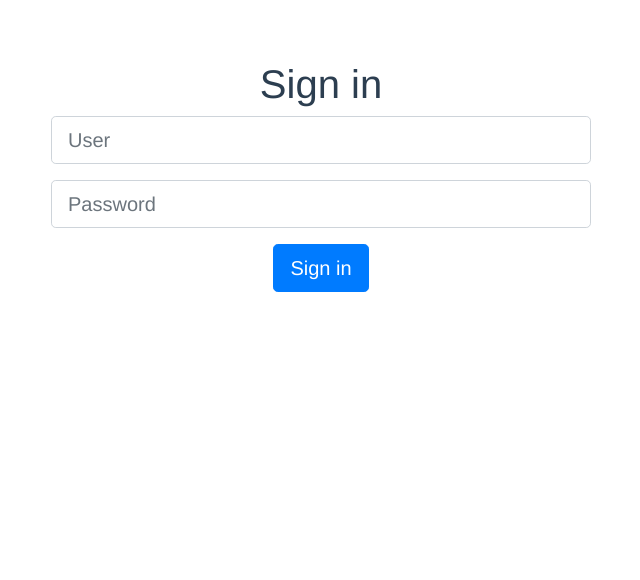
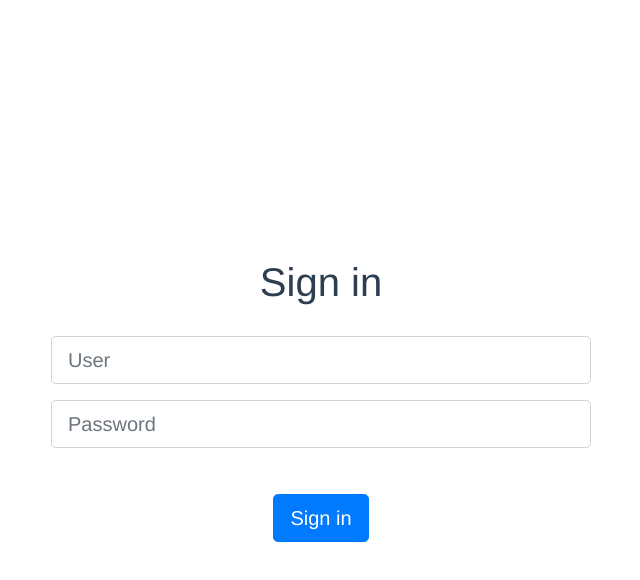
Before and after one commit to jualoppaz/single-spa-auth-app, a Vue app: page /login/ in a window 1280 px wide. Shown: the top 580 px of the page, without its empty margins (319-959 px from the left). Built offline with nearby package versions, Linux system fonts and the light colour scheme; what vue-toastr would draw is missing.

Commit message:
Adds css styles for center login form vertically and horizontally in page

```diff
--- a/src/App.vue
+++ b/src/App.vue
@@ -18,6 +18,6 @@ export default {
   -moz-osx-font-smoothing: grayscale;
   text-align: center;
   color: #2c3e50;
-  margin-top: 60px;
+  height: 100vh;
 }
 </style>
--- a/src/views/Login.vue
+++ b/src/views/Login.vue
@@ -21,9 +21,7 @@
                 placeholder="Password"
               />
             </fieldset>
-            <button class="btn btn-lg btn-primary pull-xs-right">
-              Sign in
-            </button>
+            <button class="btn btn-lg btn-primary pull-xs-right">Sign in</button>
           </form>
         </div>
       </div>
@@ -53,3 +51,28 @@ export default {
   }
 };
 </script>
+
+<style lang="scss" scoped>
+.auth-page {
+    height: 100%;
+    padding: 0;
+    margin: 0;
+    display: -webkit-box;
+    display: -moz-box;
+    display: -ms-flexbox;
+    display: -webkit-flex;
+    display: flex;
+    align-items: center;
+    justify-content: center;
+
+    h1{
+        margin-bottom: 30px;
+    }
+
+    form{
+        button{
+            margin-top: 30px;
+        }
+    }
+}
+</style>
```
